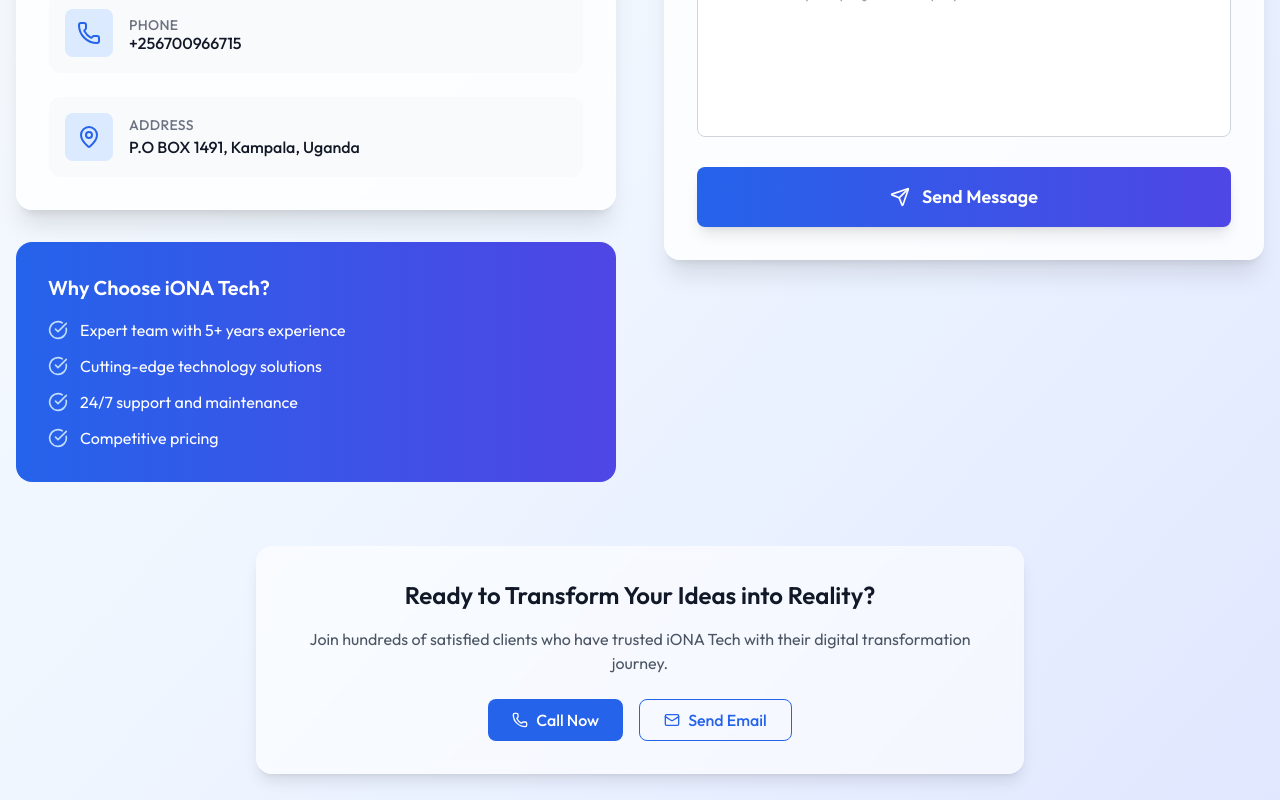
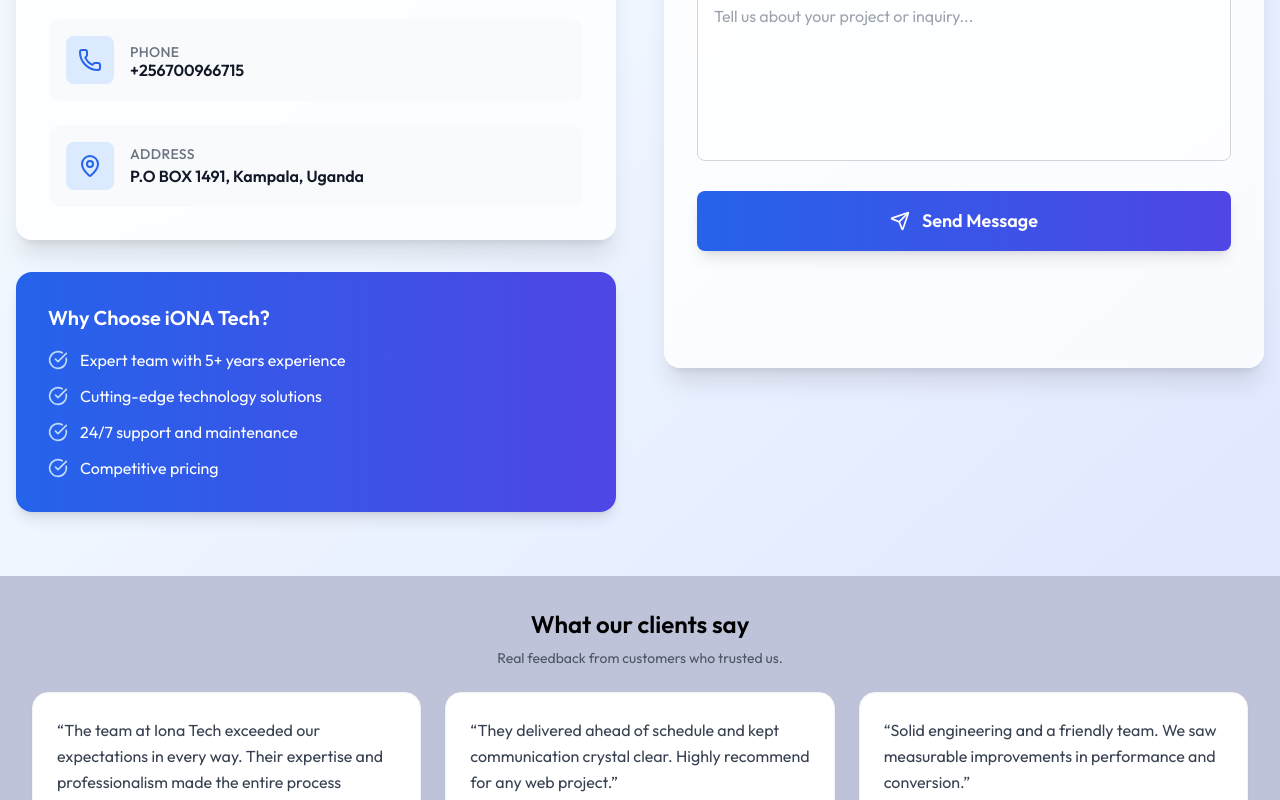
Before and after one commit to ionatech2025/ionatech, a React (Vite) app: page / in a window 1280 px wide. Shown: the part 5740-6540 px from the top of the page. Built offline with nearby package versions, Linux system fonts and the light colour scheme.

Commit message:
fix: resolve contact form submission and add bot protection

```diff
--- a/src/Components/Contacts/Contacts.jsx
+++ b/src/Components/Contacts/Contacts.jsx
@@ -1,5 +1,4 @@
 "use client"
-
 
 import { useState } from "react"
 import { Mail, Phone, MapPin, MessageSquare, Send, CheckCircle, AlertCircle } from "lucide-react"
@@ -27,35 +26,41 @@
     setIsLoading(true)
     setResult("Sending...")
 
-    const formDataObj = new FormData(event.currentTarget)
-    formDataObj.append("access_key", "059244e1-534a-434e-a22d-7add58b68447")
+    // Construct the payload using state
+    const payload = {
+      ...formData,
+      access_key: "059244e1-534a-434e-a22d-7add58b68447",
+      subject: `New Inquiry from ${formData.name}`,
+      from_name: "iONA Tech Contact Form",
+    }
 
     try {
       const response = await fetch("https://api.web3forms.com/submit", {
         method: "POST",
-        body: formDataObj,
+        headers: {
+          "Content-Type": "application/json",
+          Accept: "application/json",
+        },
+        body: JSON.stringify(payload),
       })
 
       const data = await response.json()
 
       if (data.success) {
         setResult("success")
+        // Reset the form state
         setFormData({ name: "", email: "", phone: "", message: "" })
-        event.currentTarget.reset()
-
-        // Clear success message after 5 seconds
-        setTimeout(() => setResult(""), 5000)
       } else {
-        console.log("Error", data)
+        console.error("Web3Forms Error:", data)
         setResult("error")
-        setTimeout(() => setResult(""), 5000)
       }
     } catch (error) {
       console.error("Submission error:", error)
       setResult("error")
-      setTimeout(() => setResult(""), 5000)
     } finally {
       setIsLoading(false)
+      // Clear status message after 5 seconds
+      setTimeout(() => setResult(""), 5000)
     }
   }
 
@@ -81,7 +86,7 @@
   ]
 
   return (
-    <section className="  contact_us min-h-screen bg-gradient-to-br from-slate-50 via-blue-50 to-indigo-100 py-16 px-4">
+    <section className="contact_us min-h-screen bg-gradient-to-br from-slate-50 via-blue-50 to-indigo-100 py-16 px-4">
       <div className="max-w-7xl mx-auto">
         {/* Header */}
         <div className="text-center mb-16">
@@ -97,7 +102,9 @@
           <div className="space-y-8">
             <div className="bg-white/80 backdrop-blur-sm rounded-2xl p-8 shadow-xl border border-white/20">
               <div className="flex items-center gap-3 mb-6">
+                <div className="p-3 bg-blue-100 rounded-lg">
                   <MessageSquare className="w-8 h-8 text-blue-600" />
+                </div>
                 <h3 className="text-2xl font-semibold text-gray-900">Let's Start a Conversation</h3>
               </div>
 
@@ -112,24 +119,24 @@
                     {item.href ? (
                       <a
                         href={item.href}
-                        className="flex items-center gap-4 p-4 rounded-xl bg-gray-50 hover:bg-blue-50 transition-all duration-300 hover:shadow-md"
+                        className="flex items-center gap-4 p-4 rounded-xl bg-gray-50 hover:bg-blue-50 transition-all duration-300 hover:shadow-md border border-transparent hover:border-blue-100"
                       >
-                        <div className="flex-shrink-0 w-12 h-12 bg-blue-100 rounded-lg flex items-center justify-center text-blue-600 group-hover:bg-blue-200 transition-colors">
+                        <div className="flex-shrink-0 w-12 h-12 bg-blue-100 rounded-lg flex items-center justify-center text-blue-600 group-hover:scale-110 transition-transform">
                           {item.icon}
                         </div>
                         <div>
                           <p className="text-sm font-medium text-gray-500 uppercase tracking-wide">{item.label}</p>
-                          <p className="text-gray-900 font-medium">{item.value}</p>
+                          <p className="text-gray-900 font-semibold">{item.value}</p>
                         </div>
                       </a>
                     ) : (
-                      <div className="flex items-center gap-4 p-4 rounded-xl bg-gray-50">
+                      <div className="flex items-center gap-4 p-4 rounded-xl bg-gray-50 border border-transparent">
                         <div className="flex-shrink-0 w-12 h-12 bg-blue-100 rounded-lg flex items-center justify-center text-blue-600">
                           {item.icon}
                         </div>
                         <div>
                           <p className="text-sm font-medium text-gray-500 uppercase tracking-wide">{item.label}</p>
-                          <p className="text-gray-900 font-medium">{item.value}</p>
+                          <p className="text-gray-900 font-semibold">{item.value}</p>
                         </div>
                       </div>
                     )}
@@ -139,25 +146,20 @@
             </div>
 
             {/* Additional Info Card */}
-            <div className="bg-gradient-to-r from-blue-600 to-indigo-600 rounded-2xl p-8 text-white">
+            <div className="bg-gradient-to-r from-blue-600 to-indigo-600 rounded-2xl p-8 text-white shadow-lg">
               <h4 className="text-xl font-semibold mb-4">Why Choose iONA Tech?</h4>
               <ul className="space-y-3">
-                <li className="flex items-center gap-3">
+                {[
+                  "Expert team with 5+ years experience",
+                  "Cutting-edge technology solutions",
+                  "24/7 support and maintenance",
+                  "Competitive pricing",
+                ].map((text, i) => (
+                  <li key={i} className="flex items-center gap-3">
                     <CheckCircle className="w-5 h-5 text-blue-200" />
-                  <span>Expert team with 5+ years experience</span>
+                    <span>{text}</span>
                   </li>
-                <li className="flex items-center gap-3">
-                  <CheckCircle className="w-5 h-5 text-blue-200" />
-                  <span>Cutting-edge technology solutions</span>
-                </li>
-                <li className="flex items-center gap-3">
-                  <CheckCircle className="w-5 h-5 text-blue-200" />
-                  <span>24/7 support and maintenance</span>
-                </li>
-                <li className="flex items-center gap-3">
-                  <CheckCircle className="w-5 h-5 text-blue-200" />
-                  <span>Competitive pricing</span>
-                </li>
+                ))}
               </ul>
             </div>
           </div>
@@ -165,11 +167,12 @@
           {/* Contact Form */}
           <div className="bg-white/80 backdrop-blur-sm rounded-2xl p-8 shadow-xl border border-white/20">
             <form onSubmit={onSubmit} className="space-y-6">
+              {/* Web3Forms Honeypot Spam Protection */}
+              <input type="checkbox" name="botcheck" className="hidden" style={{ display: "none" }} />
+
               <div className="grid md:grid-cols-2 gap-6">
                 <div className="space-y-2">
-                  <label htmlFor="name" className="text-sm font-medium text-gray-700">
-                    Full Name *
-                  </label>
+                  <label htmlFor="name" className="text-sm font-medium text-gray-700">Full Name *</label>
                   <input
                     type="text"
                     id="name"
@@ -178,14 +181,12 @@
                     onChange={handleInputChange}
                     placeholder="Enter your full name"
                     required
-                    className="w-full px-4 py-3 border border-gray-300 rounded-lg focus:ring-2 focus:ring-blue-500 focus:border-transparent transition-all duration-200 bg-white/50 backdrop-blur-sm"
+                    className="w-full px-4 py-3 border border-gray-300 rounded-lg focus:ring-2 focus:ring-blue-500 focus:border-transparent transition-all outline-none bg-white/50"
                   />
                 </div>
 
                 <div className="space-y-2">
-                  <label htmlFor="email" className="text-sm font-medium text-gray-700">
-                    Email Address *
-                  </label>
+                  <label htmlFor="email" className="text-sm font-medium text-gray-700">Email Address *</label>
                   <input
                     type="email"
                     id="email"
@@ -194,15 +195,13 @@
                     onChange={handleInputChange}
                     placeholder="Enter your email"
                     required
-                    className="w-full px-4 py-3 border border-gray-300 rounded-lg focus:ring-2 focus:ring-blue-500 focus:border-transparent transition-all duration-200 bg-white/50 backdrop-blur-sm"
+                    className="w-full px-4 py-3 border border-gray-300 rounded-lg focus:ring-2 focus:ring-blue-500 focus:border-transparent transition-all outline-none bg-white/50"
                   />
                 </div>
               </div>
 
               <div className="space-y-2">
-                <label htmlFor="phone" className="text-sm font-medium text-gray-700">
-                  Phone Number *
-                </label>
+                <label htmlFor="phone" className="text-sm font-medium text-gray-700">Phone Number *</label>
                 <input
                   type="tel"
                   id="phone"
@@ -211,14 +210,12 @@
                   onChange={handleInputChange}
                   placeholder="Enter your phone number"
                   required
-                  className="w-full px-4 py-3 border border-gray-300 rounded-lg focus:ring-2 focus:ring-blue-500 focus:border-transparent transition-all duration-200 bg-white/50 backdrop-blur-sm"
+                  className="w-full px-4 py-3 border border-gray-300 rounded-lg focus:ring-2 focus:ring-blue-500 focus:border-transparent transition-all outline-none bg-white/50"
                 />
               </div>
 
               <div className="space-y-2">
-                <label htmlFor="message" className="text-sm font-medium text-gray-700">
-                  Message *
-                </label>
+                <label htmlFor="message" className="text-sm font-medium text-gray-700">Message *</label>
                 <textarea
                   id="message"
                   name="message"
@@ -227,14 +224,14 @@
                   rows={6}
                   placeholder="Tell us about your project or inquiry..."
                   required
-                  className="w-full px-4 py-3 border border-gray-300 rounded-lg focus:ring-2 focus:ring-blue-500 focus:border-transparent transition-all duration-200 bg-white/50 backdrop-blur-sm resize-none"
+                  className="w-full px-4 py-3 border border-gray-300 rounded-lg focus:ring-2 focus:ring-blue-500 focus:border-transparent transition-all outline-none bg-white/50 resize-none"
                 />
               </div>
 
               <button
                 type="submit"
                 disabled={isLoading}
-                className="w-full bg-gradient-to-r from-blue-600 to-indigo-600 text-white py-4 px-6 rounded-lg font-semibold text-lg hover:from-blue-700 hover:to-indigo-700 focus:ring-4 focus:ring-blue-300 transition-all duration-200 disabled:opacity-50 disabled:cursor-not-allowed flex items-center justify-center gap-3 shadow-lg hover:shadow-xl"
+                className="w-full bg-gradient-to-r from-blue-600 to-indigo-600 text-white py-4 px-6 rounded-lg font-semibold text-lg hover:from-blue-700 hover:to-indigo-700 transition-all disabled:opacity-50 disabled:cursor-not-allowed flex items-center justify-center gap-3 shadow-lg active:scale-95"
               >
                 {isLoading ? (
                   <>
@@ -250,53 +247,22 @@
               </button>
 
               {/* Status Messages */}
+              <div className="min-h-[60px]">
                 {result === "success" && (
-                <div className="flex items-center gap-3 p-4 bg-green-50 border border-green-200 rounded-lg text-green-800">
+                  <div className="flex items-center gap-3 p-4 bg-green-50 border border-green-200 rounded-lg text-green-800 animate-in fade-in slide-in-from-top-1">
                     <CheckCircle className="w-5 h-5 text-green-600" />
-                  <span className="font-medium">Message sent successfully! We'll get back to you soon.</span>
+                    <span className="font-medium">Message sent! We'll get back to you soon.</span>
                   </div>
                 )}
 
                 {result === "error" && (
-                <div className="flex items-center gap-3 p-4 bg-red-50 border border-red-200 rounded-lg text-red-800">
+                  <div className="flex items-center gap-3 p-4 bg-red-50 border border-red-200 rounded-lg text-red-800 animate-in fade-in slide-in-from-top-1">
                     <AlertCircle className="w-5 h-5 text-red-600" />
-                  <span className="font-medium">Something went wrong. Please try again.</span>
+                    <span className="font-medium">Something went wrong. Please check your connection.</span>
                   </div>
                 )}
-
-              {result === "Sending..." && (
-                <div className="flex items-center gap-3 p-4 bg-blue-50 border border-blue-200 rounded-lg text-blue-800">
-                  <div className="w-5 h-5 border-2 border-blue-600/30 border-t-blue-600 rounded-full animate-spin" />
-                  <span className="font-medium">Sending your message...</span>
               </div>
-              )}
             </form>
-          </div>
-        </div>
-
-        {/* Bottom CTA */}
-        <div className="mt-16 text-center">
-          <div className="bg-white/60 backdrop-blur-sm rounded-2xl p-8 shadow-lg border border-white/20 max-w-3xl mx-auto">
-            <h3 className="text-2xl font-semibold text-gray-900 mb-4">Ready to Transform Your Ideas into Reality?</h3>
-            <p className="text-gray-600 mb-6">
-              Join hundreds of satisfied clients who have trusted iONA Tech with their digital transformation journey.
-            </p>
-            <div className="flex flex-col sm:flex-row gap-4 justify-center">
-              <a
-                href="tel:+256700966715"
-                className="inline-flex items-center justify-center gap-2 bg-blue-600 text-white px-6 py-3 rounded-lg font-medium hover:bg-blue-700 transition-colors"
-              >
-                <Phone className="w-4 h-4" />
-                Call Now
-              </a>
-              <a
-                href="mailto:ionatec002@gmail.com"
-                className="inline-flex items-center justify-center gap-2 border border-blue-600 text-blue-600 px-6 py-3 rounded-lg font-medium hover:bg-blue-50 transition-colors"
-              >
-                <Mail className="w-4 h-4" />
-                Send Email
-              </a>
-            </div>
           </div>
         </div>
       </div>
```
Lines whose indentation alone changed are shown as unchanged.
